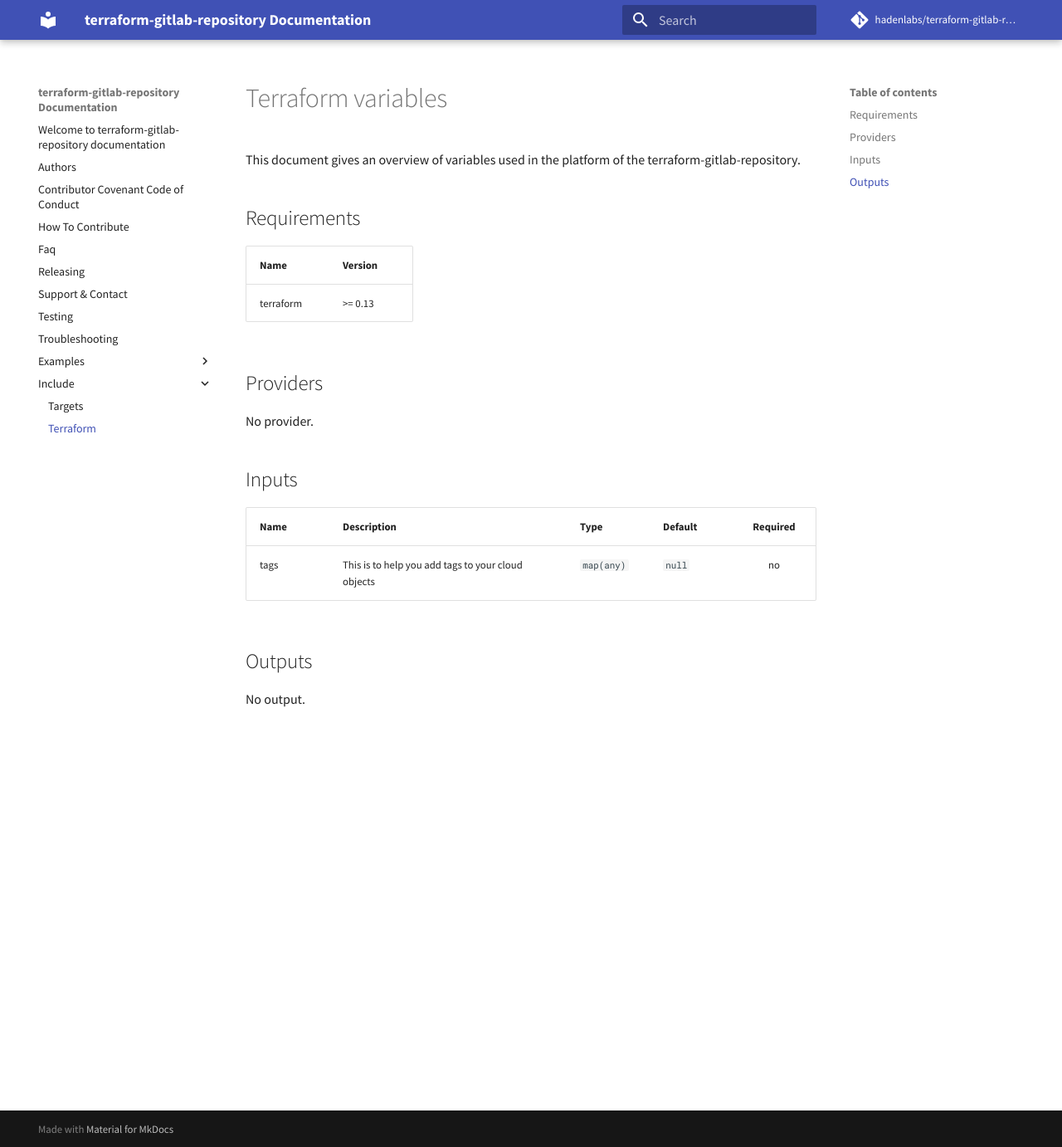
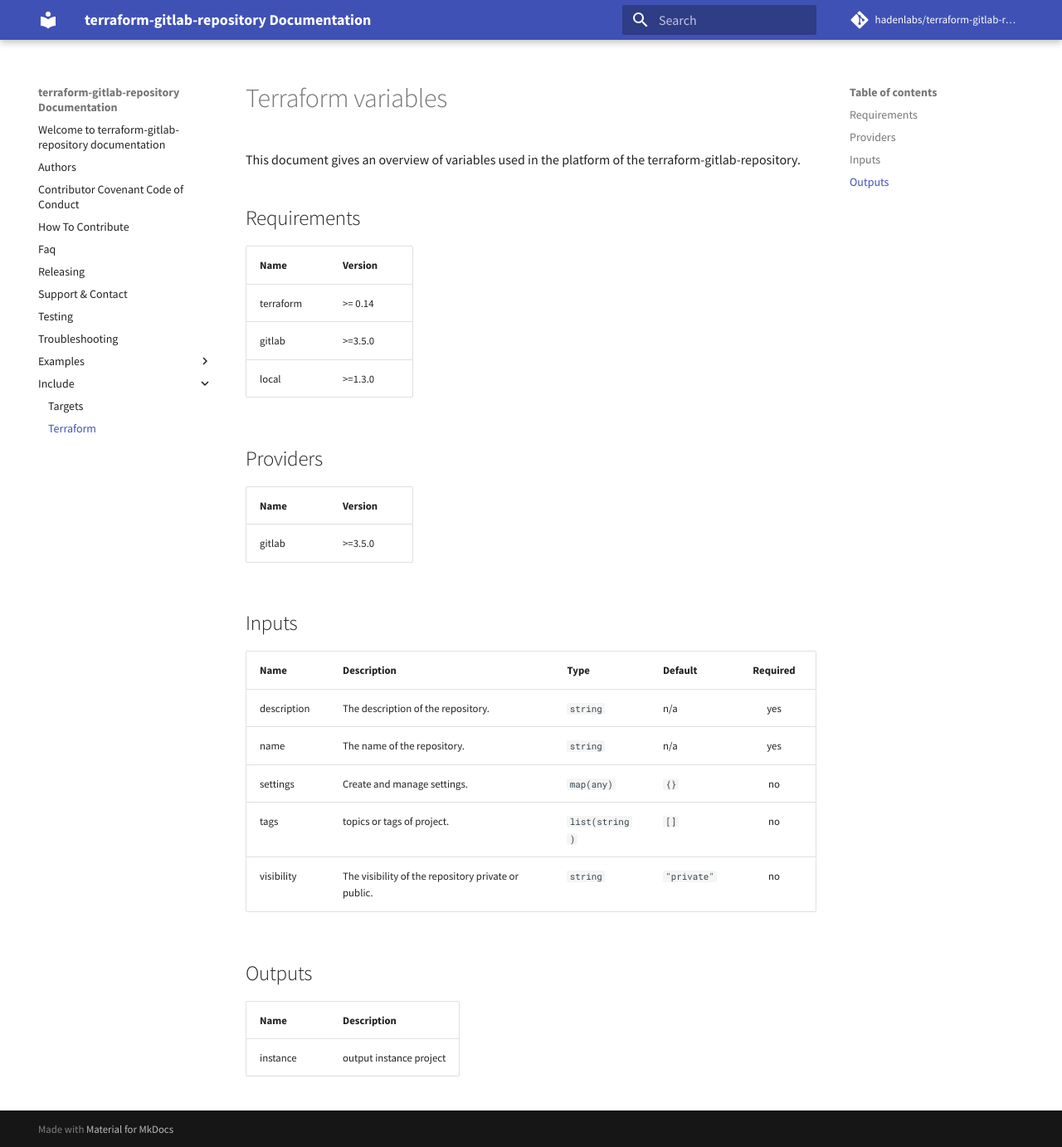
Before and after one commit to hadenlabs/terraform-gitlab-project, an MkDocs documentation site: the page built from docs/include/terraform.md, in a window 1280 px wide and 1382 px high. Shown: the whole window at 83% size. Built offline with MkDocs 1.6.1 and Material for MkDocs 9.7.7, drawn with Linux system fonts in a browser that asks for light colours; comment, search, counter and statistics services are not loaded.

```diff
--- a/docs/include/terraform.md
+++ b/docs/include/terraform.md
@@ -1,25 +1,32 @@
 <!-- DO NOT EDIT. THIS FILE IS GENERATED BY THE MAKEFILE. -->
-
 # Terraform variables
-
 This document gives an overview of variables used in the platform of the terraform-gitlab-repository.
-
 ## Requirements
 
-| Name      | Version |
-| --------- | ------- |
-| terraform | >= 0.13 |
+| Name | Version |
+|------|---------|
+| terraform | >= 0.14 |
+| gitlab | >=3.5.0 |
+| local | >=1.3.0 |
 
 ## Providers
 
-No provider.
+| Name | Version |
+|------|---------|
+| gitlab | >=3.5.0 |
 
 ## Inputs
 
-| Name | Description                                        | Type       | Default | Required |
-| ---- | -------------------------------------------------- | ---------- | ------- | :------: |
-| tags | This is to help you add tags to your cloud objects | `map(any)` | `null`  |    no    |
+| Name | Description | Type | Default | Required |
+|------|-------------|------|---------|:--------:|
+| description | The description of the repository. | `string` | n/a | yes |
+| name | The name of the repository. | `string` | n/a | yes |
+| settings | Create and manage settings. | `map(any)` | `{}` | no |
+| tags | topics or tags of project. | `list(string)` | `[]` | no |
+| visibility | The visibility of the repository private or public. | `string` | `"private"` | no |
 
 ## Outputs
 
-No output.
+| Name | Description |
+|------|-------------|
+| instance | output instance project |
```
Also changed, not shown: README.md (+37 -9 lines), docs/examples/common.md (+11 -0 lines).
